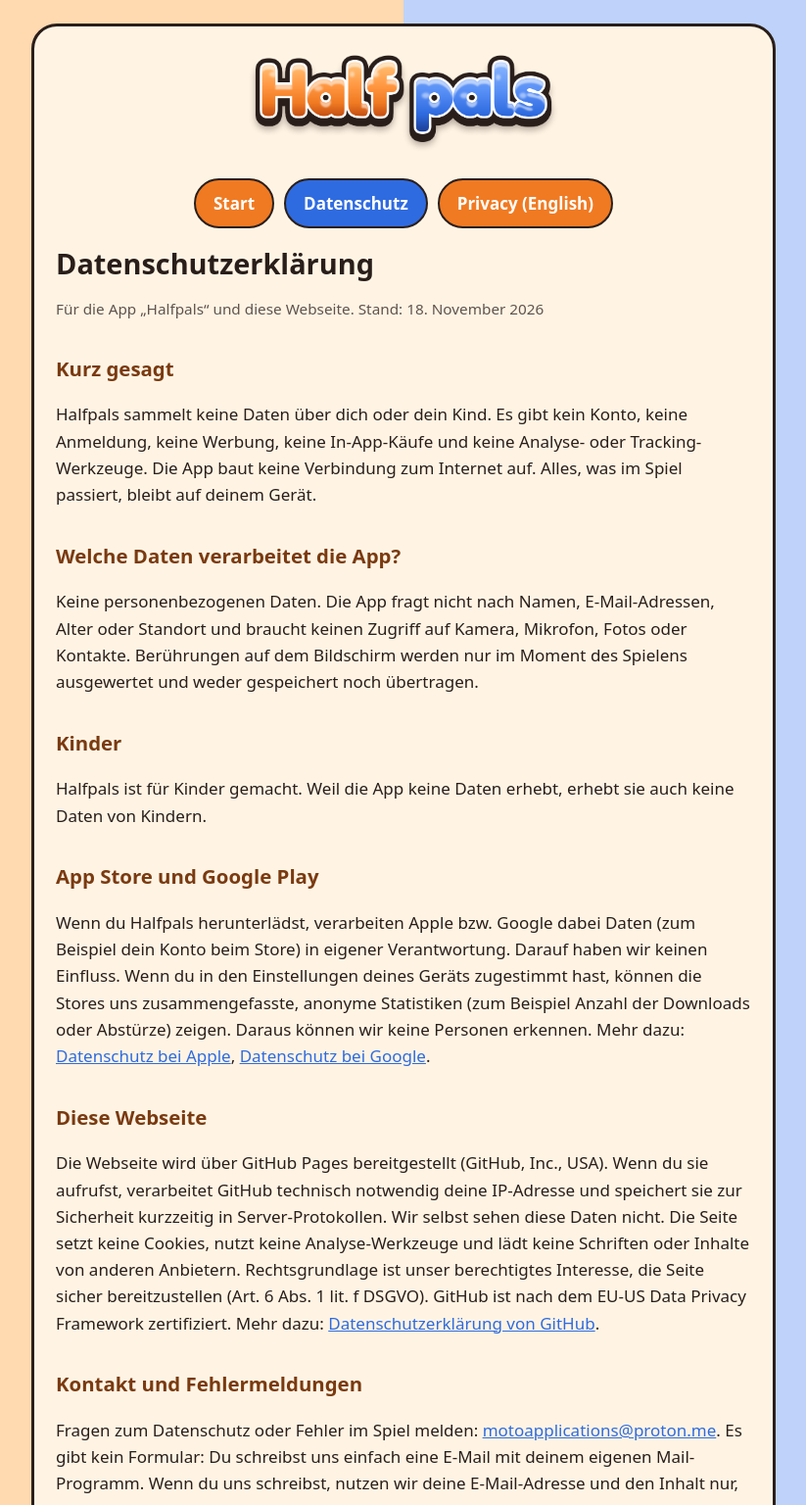
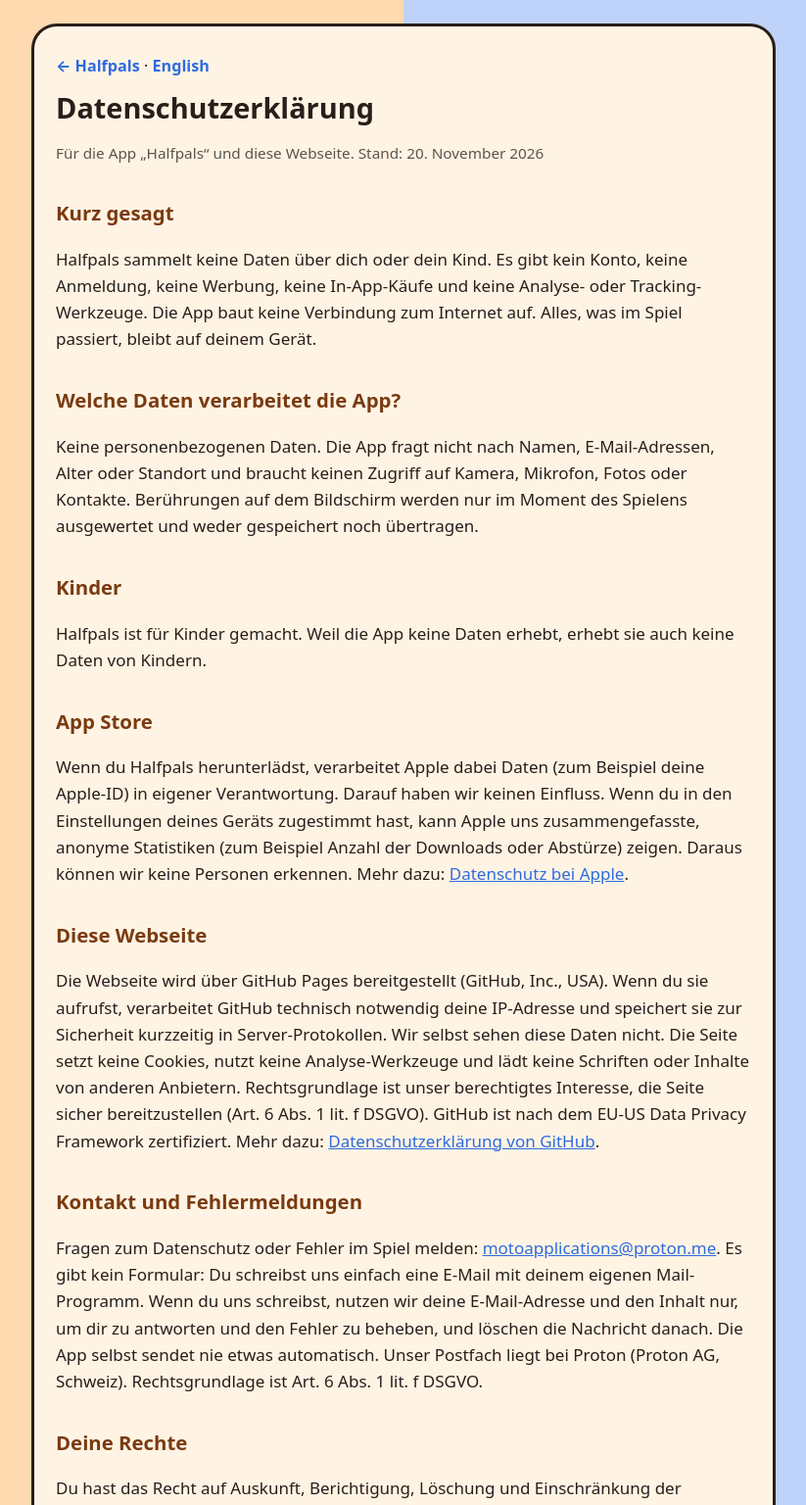
Before and after one commit to nikname1998/halfpals, a plain HTML site: page datenschutz.html in a window 1280 px wide. Shown: the top 1536 px of the page at 98% size, without its empty margins (228-1051 px from the left). Drawn offline with Linux system fonts and the light colour scheme.

Commit message:
Datenschutz direkt ohne Logo-Kopf und Startseiten-Knoepfe; nur App Store (kein Google Play)
Co-Authored-By: Claude Opus 5.5 <noreply@anthropic.com>
Claude-Session: https://claude.ai/code/session_014FkuMAQtTppkgwCBsjJn4K

```diff
--- a/datenschutz.html
+++ b/datenschutz.html
@@ -2,10 +2,9 @@
 <html lang="de"><head><meta charset="utf-8"><meta name="viewport" content="width=device-width,initial-scale=1">
 <title>Datenschutz – Halfpals</title><link rel="stylesheet" href="style.css"><link rel="icon" href="icon.png"></head>
 <body><main>
-<header><img class="logo" src="logo.png" alt="Halfpals"></header>
-<nav><a href="index.html">Start</a><a href="datenschutz.html">Datenschutz</a><a href="privacy.html">Privacy (English)</a></nav>
+<p class="top"><a href="index.html">← Halfpals</a> · <a href="privacy.html">English</a></p>
 <h1>Datenschutzerklärung</h1>
-<p class="small">Für die App „Halfpals“ und diese Webseite. Stand: 18. November 2026</p>
+<p class="small">Für die App „Halfpals“ und diese Webseite. Stand: 20. November 2026</p>
 
 <h2>Kurz gesagt</h2>
 <p>Halfpals sammelt keine Daten über dich oder dein Kind. Es gibt kein Konto, keine Anmeldung, keine Werbung, keine In-App-Käufe und keine Analyse- oder Tracking-Werkzeuge. Die App baut keine Verbindung zum Internet auf. Alles, was im Spiel passiert, bleibt auf deinem Gerät.</p>
@@ -16,9 +15,9 @@
 <h2>Kinder</h2>
 <p>Halfpals ist für Kinder gemacht. Weil die App keine Daten erhebt, erhebt sie auch keine Daten von Kindern.</p>
 
-<h2>App Store und Google Play</h2>
-<p>Wenn du Halfpals herunterlädst, verarbeiten Apple bzw. Google dabei Daten (zum Beispiel dein Konto beim Store) in eigener Verantwortung. Darauf haben wir keinen Einfluss. Wenn du in den Einstellungen deines Geräts zugestimmt hast, können die Stores uns zusammengefasste, anonyme Statistiken (zum Beispiel Anzahl der Downloads oder Abstürze) zeigen. Daraus können wir keine Personen erkennen.
-Mehr dazu: <a href="https://www.apple.com/de/legal/privacy/">Datenschutz bei Apple</a>, <a href="https://policies.google.com/privacy?hl=de">Datenschutz bei Google</a>.</p>
+<h2>App Store</h2>
+<p>Wenn du Halfpals herunterlädst, verarbeitet Apple dabei Daten (zum Beispiel deine Apple-ID) in eigener Verantwortung. Darauf haben wir keinen Einfluss. Wenn du in den Einstellungen deines Geräts zugestimmt hast, kann Apple uns zusammengefasste, anonyme Statistiken (zum Beispiel Anzahl der Downloads oder Abstürze) zeigen. Daraus können wir keine Personen erkennen.
+Mehr dazu: <a href="https://www.apple.com/de/legal/privacy/">Datenschutz bei Apple</a>.</p>
 
 <h2>Diese Webseite</h2>
 <p>Die Webseite wird über GitHub Pages bereitgestellt (GitHub, Inc., USA). Wenn du sie aufrufst, verarbeitet GitHub technisch notwendig deine IP-Adresse und speichert sie zur Sicherheit kurzzeitig in Server-Protokollen. Wir selbst sehen diese Daten nicht. Die Seite setzt keine Cookies, nutzt keine Analyse-Werkzeuge und lädt keine Schriften oder Inhalte von anderen Anbietern. Rechtsgrundlage ist unser berechtigtes Interesse, die Seite sicher bereitzustellen (Art. 6 Abs. 1 lit. f DSGVO). GitHub ist nach dem EU-US Data Privacy Framework zertifiziert. Mehr dazu: <a href="https://docs.github.com/de/site-policy/privacy-policies/github-general-privacy-statement">Datenschutzerklärung von GitHub</a>.</p>
--- a/style.css
+++ b/style.css
@@ -14,3 +14,5 @@ nav a:nth-child(2n){background:var(--larno)}
 .small{font-size:.9em;opacity:.75}
 footer{text-align:center;margin-top:28px;font-size:.9em}
 @media (prefers-color-scheme: dark){body{background:linear-gradient(90deg,#5a3010 0 50%,#16226E 50% 100%)}}
+.top{margin:0 0 4px;font-size:.95em}
+.top a{text-decoration:none;font-weight:700}
```
Also changed, not shown: privacy.html (+4 -5 lines).
